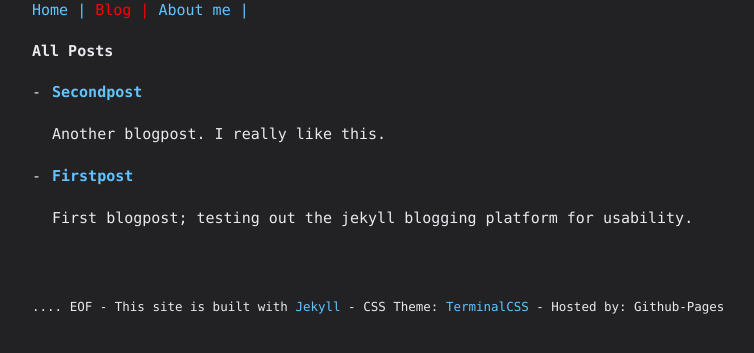
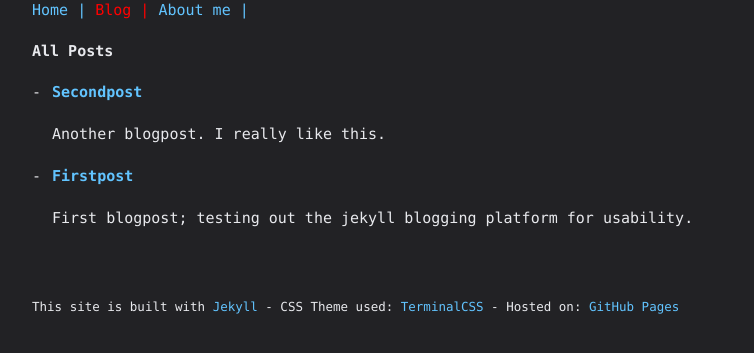
Before and after one commit to basdds/basdds.github.io, a Jekyll site: the page built from blog.html, in a window 1280 px wide. Shown: the top 353 px of the page, without its empty margins (178-932 px from the left). Built offline with Jekyll 4.4.1, drawn with Linux system fonts in a browser that asks for light colours.

Commit message:
site update

```diff
--- a/_includes/footer.html
+++ b/_includes/footer.html
@@ -1,5 +1,5 @@
 <br/>
 <br/>
 <sub>
-.... EOF - This site is built with <a href="https://jekyllrb.com/">Jekyll</a> - CSS Theme: <a href="https://terminalcss.xyz/">TerminalCSS</a> - Hosted by: Github-Pages
+This site is built with <a href="https://jekyllrb.com/">Jekyll</a> - CSS Theme used: <a href="https://terminalcss.xyz/">TerminalCSS</a> - Hosted on: <a href="https://pages.github.com/">GitHub Pages</a>
 </sub>
```
Also changed, not shown: 5 other files.
